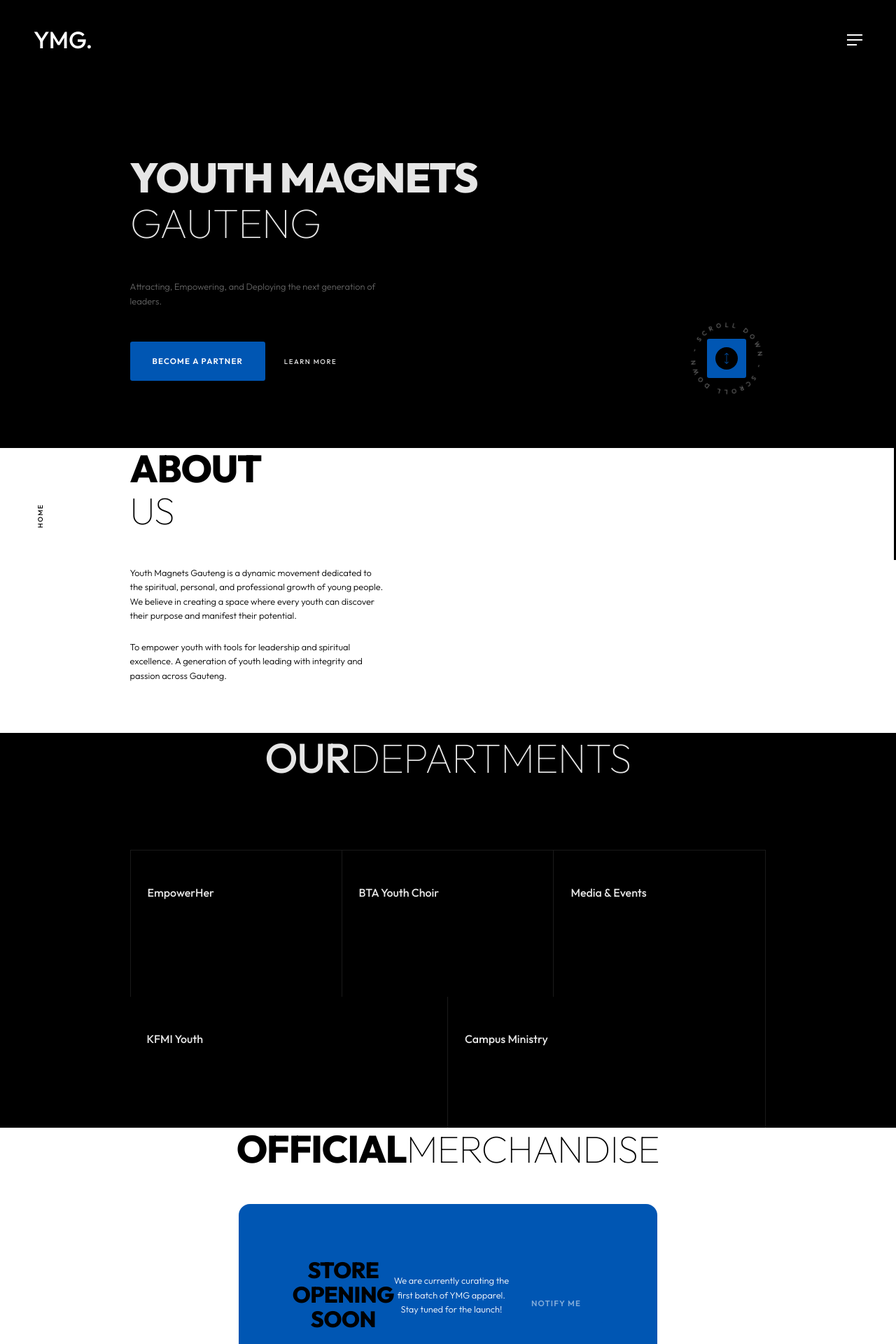
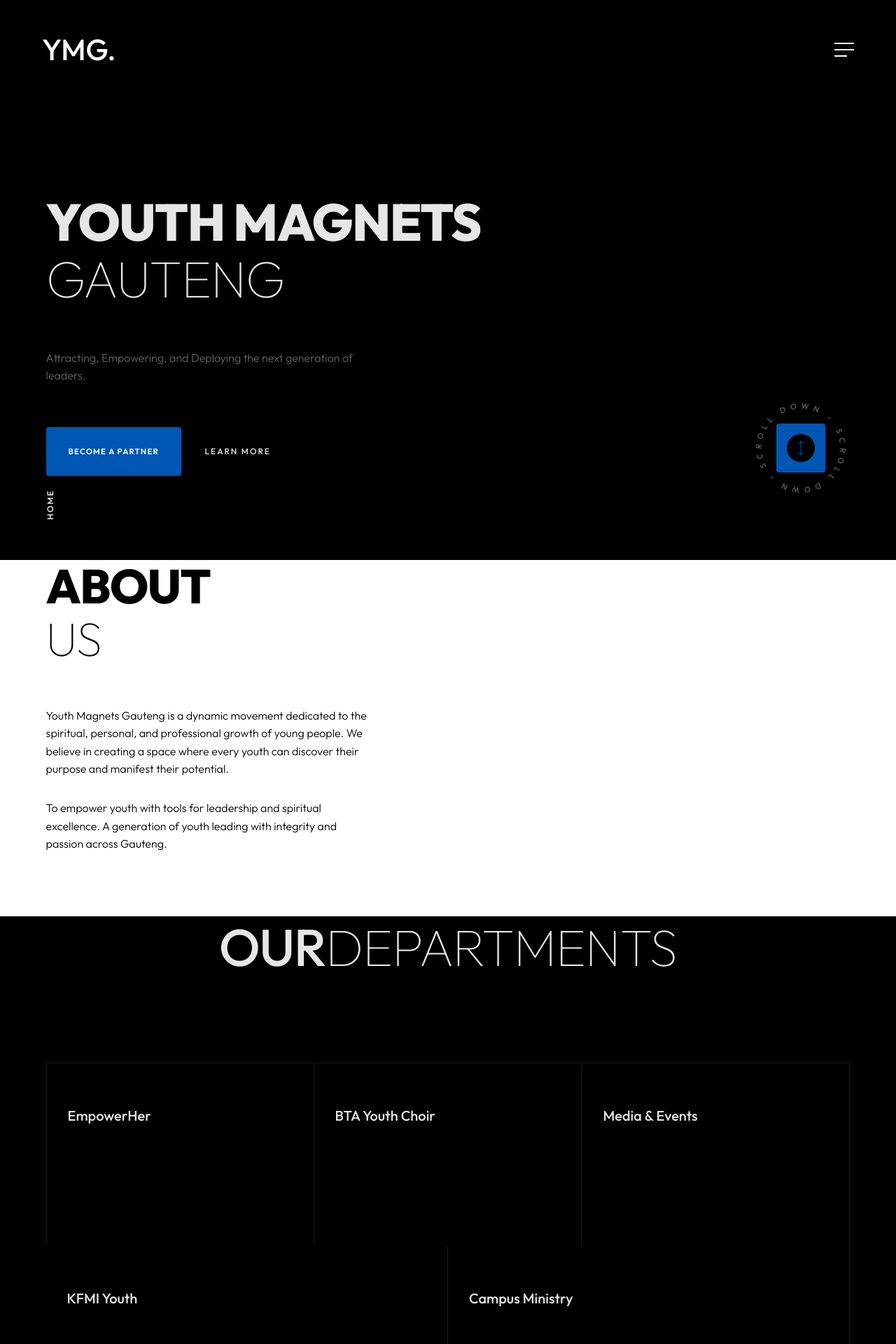
Before and after one commit to thulanesigasa/ym_gauteng, a Flask app: page / in a window 1280 px wide. Shown: the top 1920 px of the page at 70% size. Run offline with Flask 3, Linux system fonts and the light colour scheme; some libraries are stand-ins or nearby versions.

Commit message:
Revert CSS zoom and use font-size scaling to fix layout overlap

```diff
--- a/static/css/style.css
+++ b/static/css/style.css
@@ -34,9 +34,7 @@
 html {
     scroll-behavior: initial;
     overflow-x: hidden;
-    zoom: 0.8; /* Simulate 80% browser zoom */
-    -moz-transform: scale(0.8);
-    -moz-transform-origin: top center;
+    font-size: 80%; /* Safely scale down rem-based sizing instead of CSS zoom */
 }
 
 body {
```
